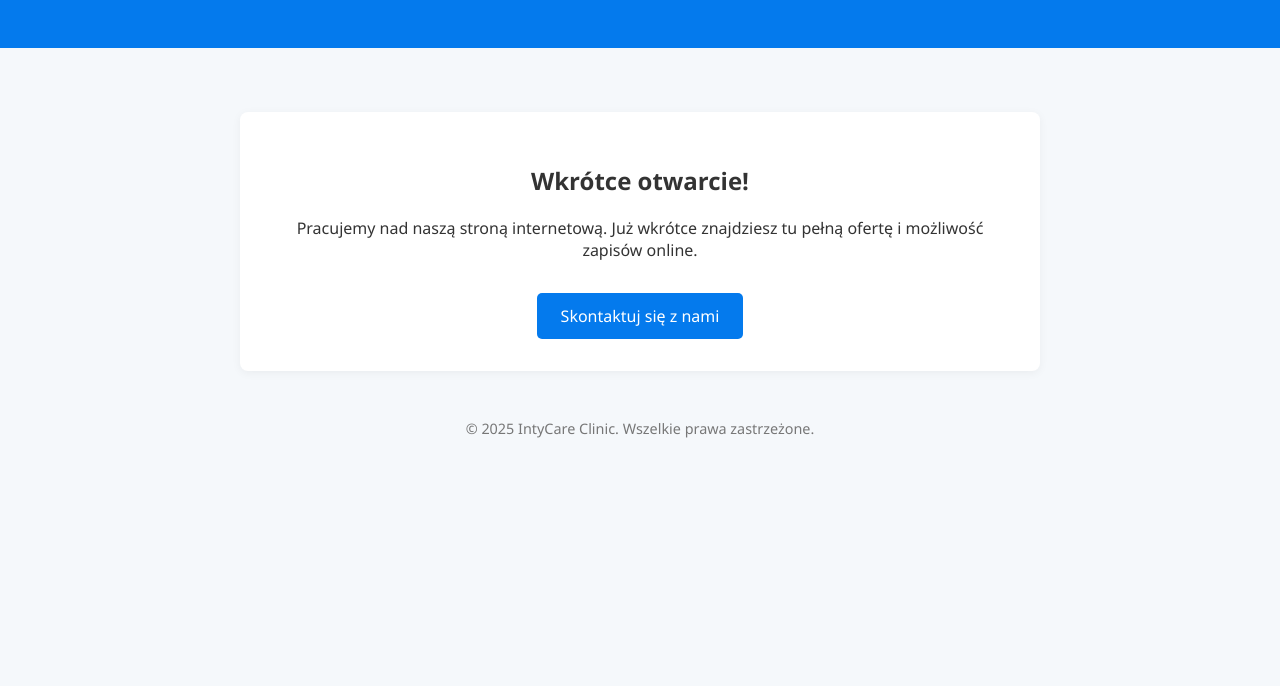
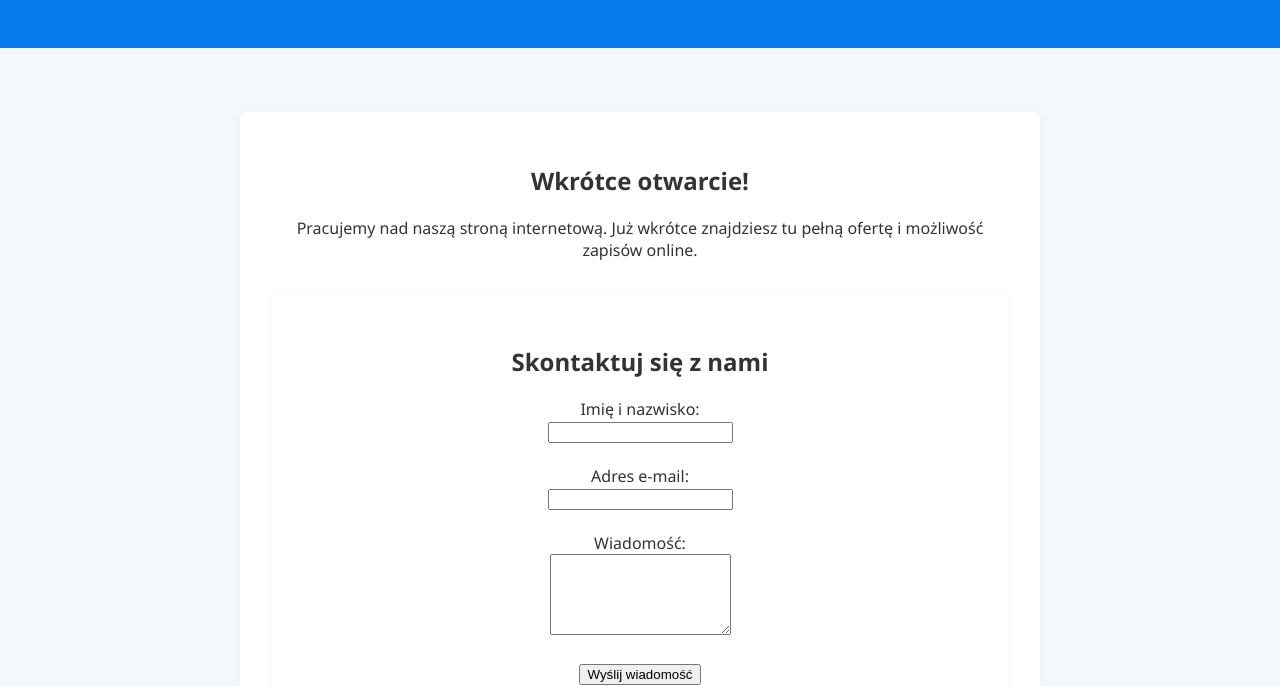
Before and after one commit to moa210/IntyCareClinic, a plain HTML site: page index.html in a window 1280 px wide. Shown: the part 125-811 px from the top of the page. Drawn offline with Linux system fonts and the light colour scheme.

Commit message:
Update email

```diff
--- a/index.html
+++ b/index.html
@@ -68,7 +68,25 @@
     <section>
       <h2>Wkrótce otwarcie!</h2>
       <p>Pracujemy nad naszą stroną internetową. Już wkrótce znajdziesz tu pełną ofertę i możliwość zapisów online.</p>
-      <a href="mailto:kontakt@intycare.pl" class="button">Skontaktuj się z nami</a>
+      <section>
+  <h2>Skontaktuj się z nami</h2>
+  <form action="https://formsubmit.co/INtyCareClinic@gmail.com" method="POST">
+    <input type="hidden" name="_captcha" value="false">
+    <input type="hidden" name="_next" value="https://www.intycare.pl/dziekujemy.html">
+
+    <label for="name">Imię i nazwisko:</label><br>
+    <input type="text" id="name" name="name" required><br><br>
+
+    <label for="email">Adres e-mail:</label><br>
+    <input type="email" id="email" name="email" required><br><br>
+
+    <label for="message">Wiadomość:</label><br>
+    <textarea id="message" name="message" rows="5" required></textarea><br><br>
+
+    <button type="submit">Wyślij wiadomość</button>
+  </form>
+</section>
+
     </section>
   </main>
   <footer>
```
